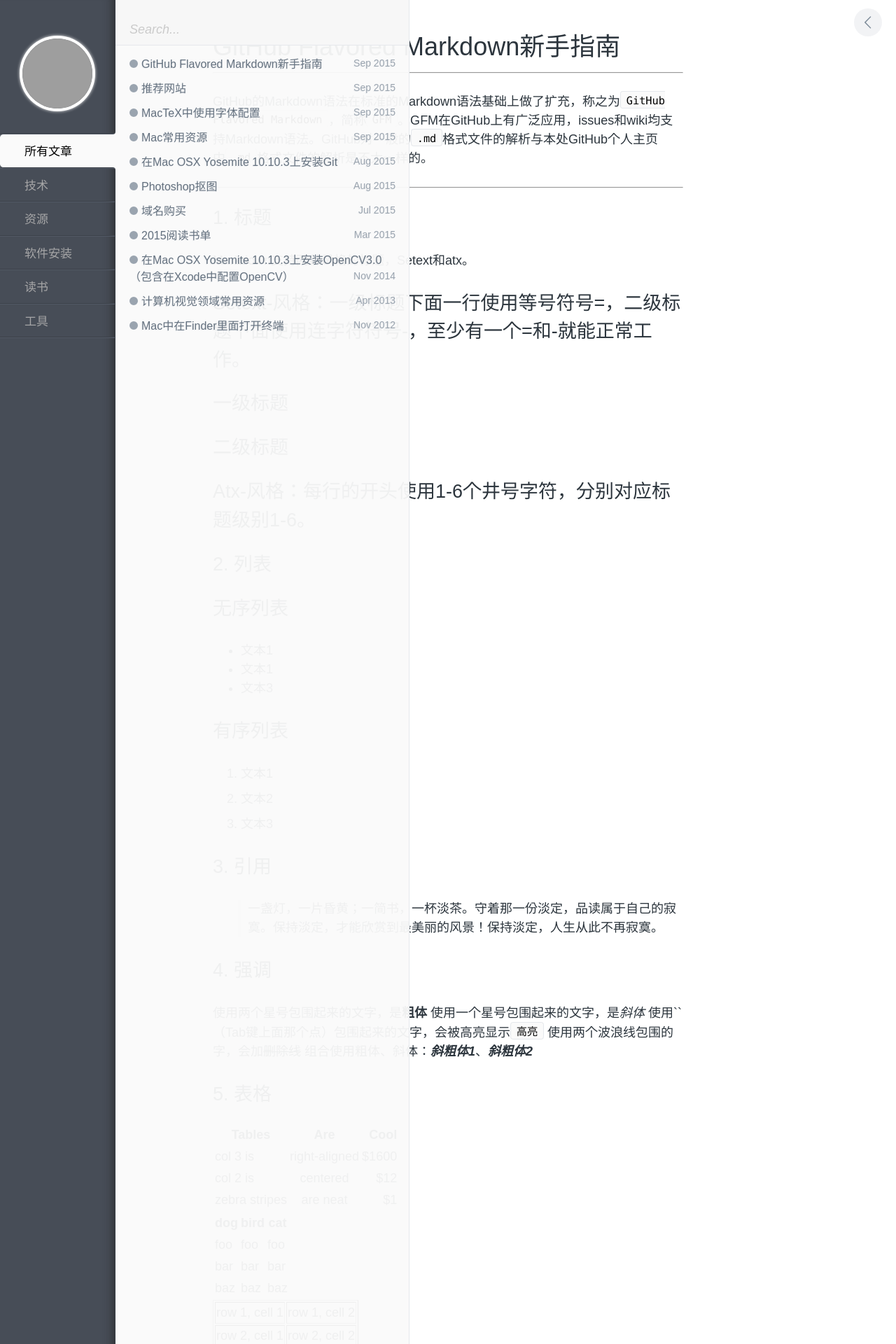
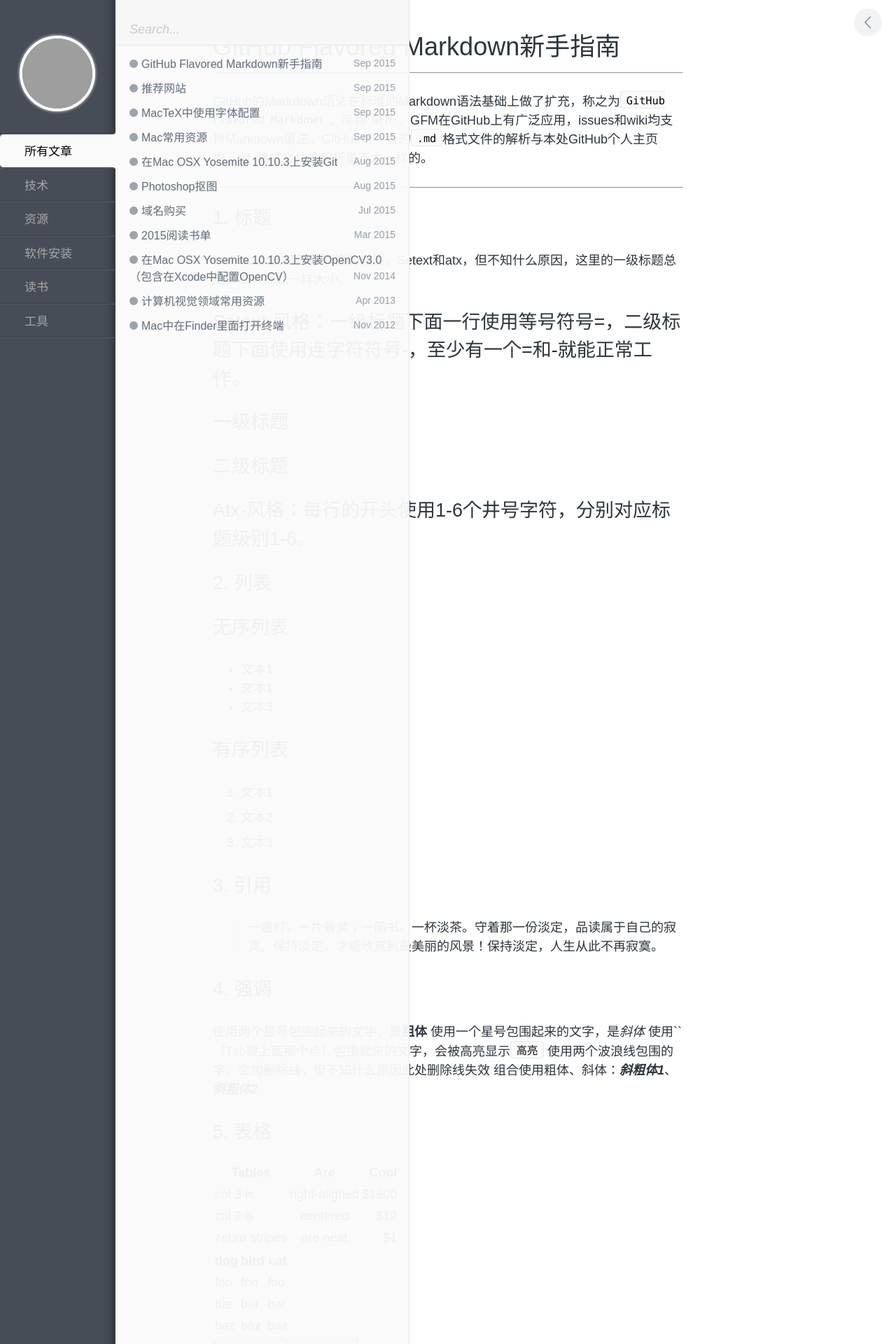
Before and after one commit to zhuyafei/zhuyafei.github.io, a Jekyll site: the page built from _posts/tech/2015-09-20-Markdown.md, in a window 1280 px wide. Shown: the top 1920 px of the page at 70% size. Built offline with Jekyll 4.4.1, drawn with Linux system fonts in a browser that asks for light colours; comment, search, counter and statistics services are not loaded; some of the changed text lies outside the part shown; grey boxes are pictures that could not be loaded.

Commit message:
Modify 2015-09-20-Markdown.md

```diff
--- a/_posts/tech/2015-09-20-Markdown.md
+++ b/_posts/tech/2015-09-20-Markdown.md
@@ -11,7 +11,7 @@
 
 # 1. 标题
 
-Markdown支持两种风格的标题，Setext和atx。
+Markdown支持两种风格的标题，Setext和atx，但不知什么原因，这里的一级标题总是和二级标题一样大小。
 
 ## Setext-风格：一级标题下面一行使用等号符号=，二级标题下面使用连字符符号-，至少有一个=和-就能正常工作。
 
@@ -44,7 +44,7 @@
 使用两个星号包围起来的文字，是**粗体**
 使用一个星号包围起来的文字，是*斜体*
 使用``（Tab键上面那个点）包围起来的文字，会被高亮显示`高亮`
-使用两个波浪线包围的字，会加~~删除线~~
+使用两个波浪线包围的字，会加~~删除线~~，但不知什么原因此处删除线失效
 组合使用粗体、斜体：***斜粗体1***、___斜粗体2___
 
 # 5. 表格
```
Also changed, not shown: other parts of _posts/tech/2015-09-20-Markdown.md (+0 -12 lines).
